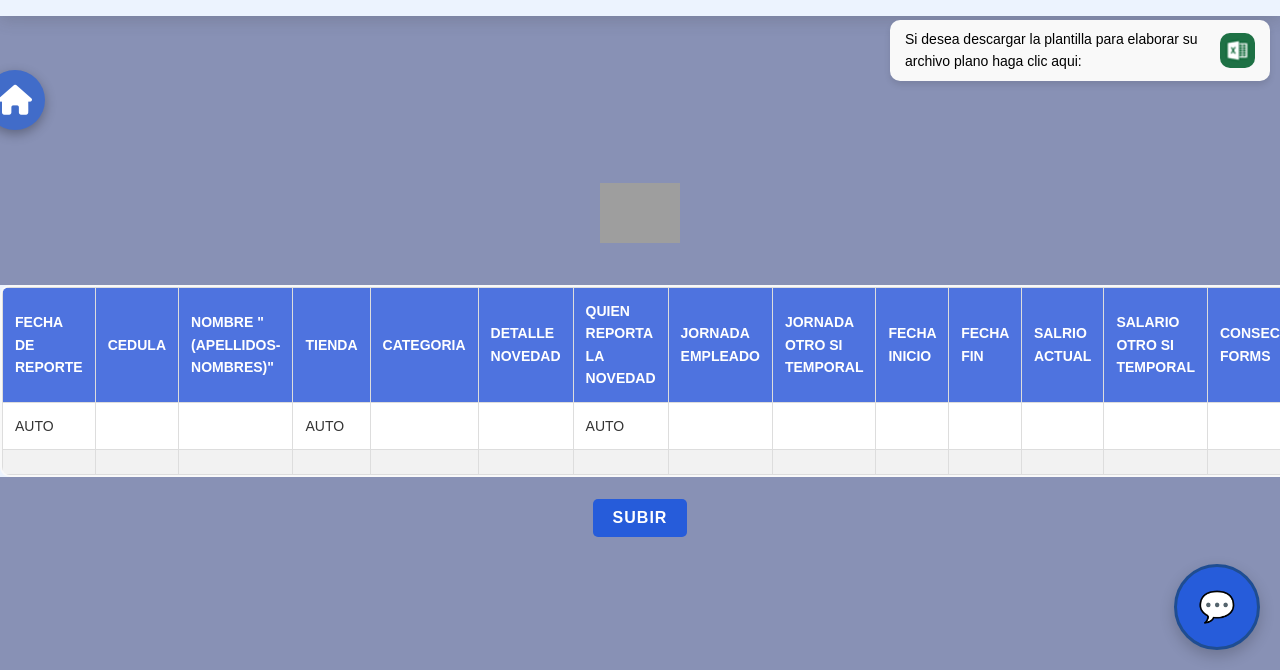
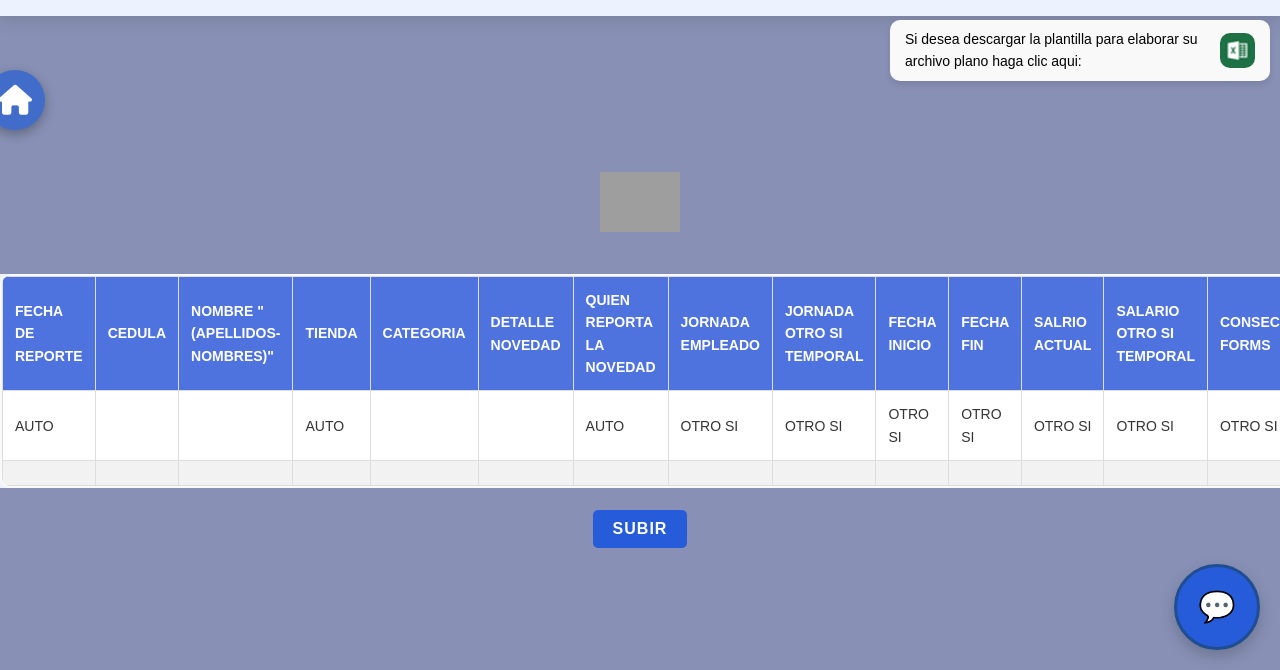
Before and after one commit to CamAGomezB27/PRUEBA2HC, a plain HTML site: page postnomina.html in a window 1280 px wide. Shown: the part 130-800 px from the top of the page. Drawn offline with Linux system fonts and the light colour scheme; grey boxes are pictures that could not be loaded.

Commit message:
Se llenan campos con información

```diff
--- a/postnomina.html
+++ b/postnomina.html
@@ -66,7 +66,7 @@
                             </tr>
                         </thead>
                         <tbody>
-                            <tr><td>AUTO</td><td></td><td></td><td>AUTO</td><td></td><td></td><td>AUTO</td><td></td><td></td><td></td><td></td><td></td><td></td><td></td><td></td><td></td><td></td><td></td><td></td><td></td>
+                            <tr><td>AUTO</td><td></td><td></td><td>AUTO</td><td></td><td></td><td>AUTO</td><td>OTRO SI</td><td>OTRO SI</td><td>OTRO SI</td><td>OTRO SI</td><td>OTRO SI</td><td>OTRO SI</td><td>OTRO SI</td><td>EXTRAS/RECARGOS</td><td>EXTRAS/RECARGOS</td><td>EXTRAS/RECARGOS</td><td>EXTRAS/RECARGOS</td><td>VACACIONES</td><td>VACACIONES</td>
                             <tr><td></td><td></td><td></td><td></td><td></td><td></td><td></td><td></td><td></td><td></td><td></td><td></td><td></td><td></td><td></td><td></td><td></td><td></td><td></td><td></td>
                         </tbody>
                     </table>
```
